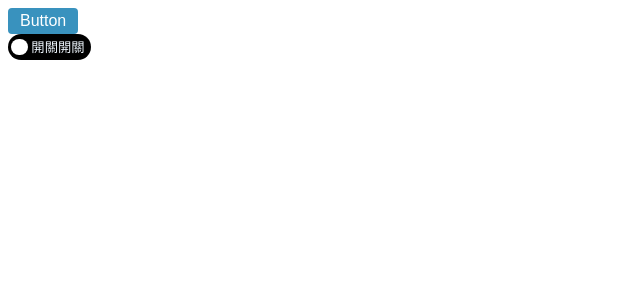
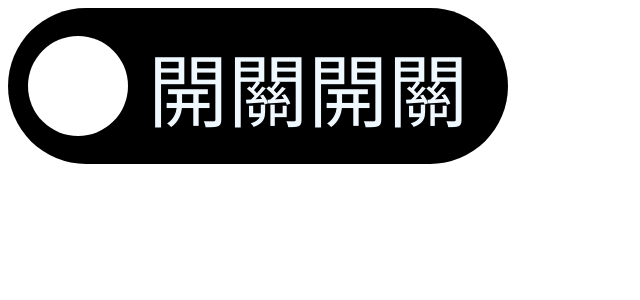
Before and after one commit to penspulse326/custom-react-ui, a React (Vite) app: page / in a window 1280 px wide. Shown: the top 300 px of the page, without its empty margins (0-640 px from the left). Built offline with nearby package versions, Linux system fonts and the light colour scheme.

Commit message:
feat: add Switch prop fontSize

```diff
--- a/src/App.tsx
+++ b/src/App.tsx
@@ -1,13 +1,11 @@
 import { ThemeProvider } from 'styled-components';
 import defaultTheme from './theme';
 import Switch from './components/Switch';
-import Button from './components/Button';
 
 function App() {
   return (
     <ThemeProvider theme={defaultTheme}>
-      <Button variant="contained">Button</Button>
-      <Switch />
+      <Switch fontSize={80} />
     </ThemeProvider>
   );
 }
--- a/src/components/Switch/index.tsx
+++ b/src/components/Switch/index.tsx
@@ -3,16 +3,21 @@ import { StyledButton, Label, Thumb } from './styled';
 
 export interface SwitchProps {
   isChecked?: boolean;
+  fontSize?: number;
 }
 
-function Switch({ isChecked = false, ...props }: SwitchProps) {
+function Switch({ isChecked = false, fontSize = 16 }: SwitchProps) {
   const [checked, setChecked] = useState(isChecked);
   const labelRef = useRef<HTMLDivElement>(null);
   const width = labelRef.current?.offsetWidth;
 
   return (
-    <StyledButton type="button" onClick={() => setChecked(!checked)}>
-      <Thumb $isChecked={checked} $width={width} />
+    <StyledButton
+      type="button"
+      onClick={() => setChecked(!checked)}
+      style={{ fontSize }}
+    >
+      <Thumb $width={width} $isChecked={checked} />
       <Label ref={labelRef} $isChecked={checked} $width={width}>
         開關開關
       </Label>
--- a/src/components/Switch/styled.ts
+++ b/src/components/Switch/styled.ts
@@ -1,8 +1,8 @@
 import styled, { css } from 'styled-components';
 
 interface Props {
+  $width?: number;
   $isChecked: boolean;
-  $width?: number;
 }
 
 export const Label = styled.div<Props>`
@@ -18,6 +18,7 @@ export const Label = styled.div<Props>`
 
   transition: 0.2s;
 
+  // checked 狀態動畫
   ${({ $isChecked }) =>
     $isChecked &&
     css`
@@ -58,6 +59,5 @@ export const StyledButton = styled.button`
   outline: none;
 
   background-color: black;
-
   cursor: pointer;
 `;
```
